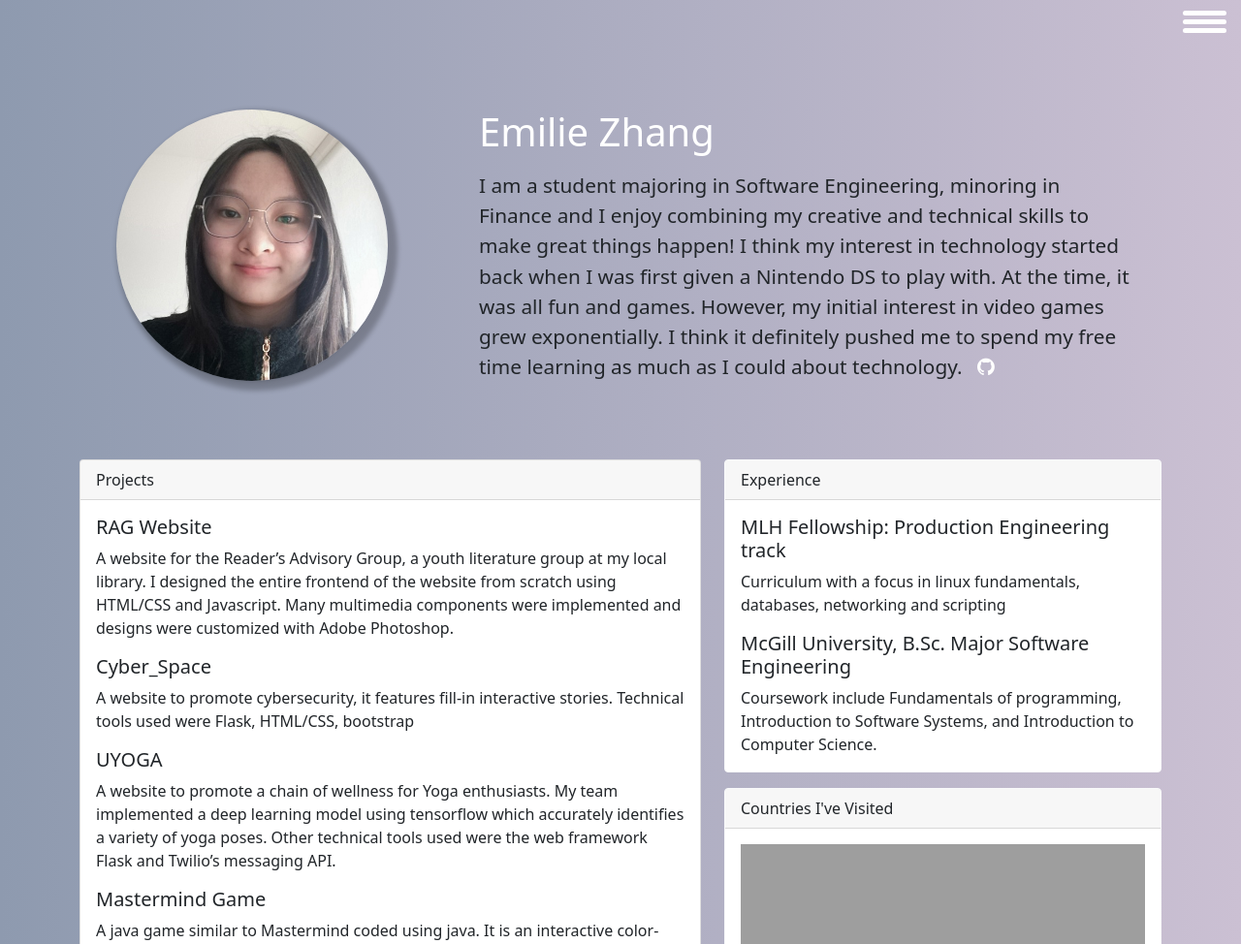
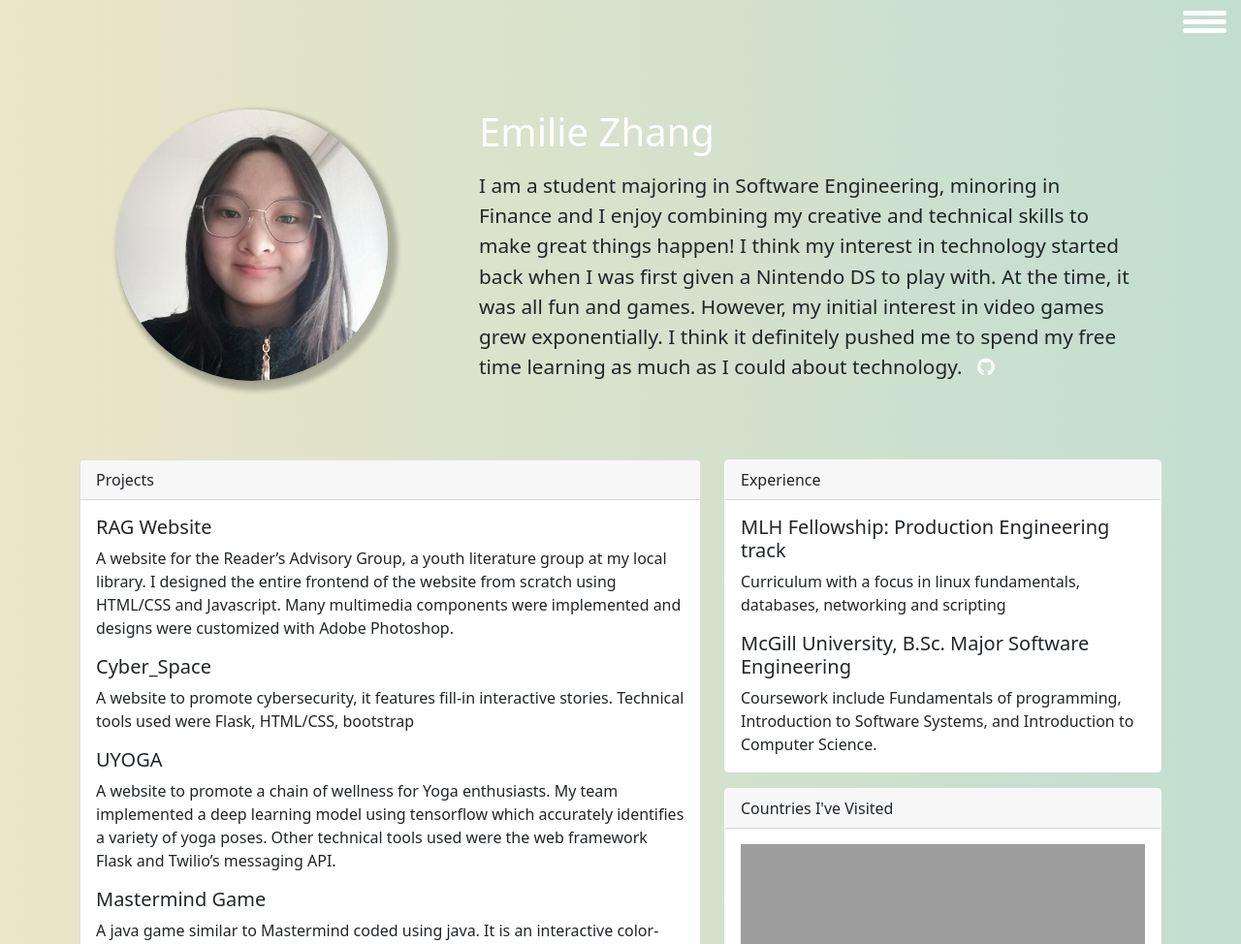
Before and after one commit to MLH-Fellowship/project-team-pythonic, a Flask app: page /profile/emilie in a window 1280 px wide. Shown: the top 974 px of the page at 97% size. Run offline with Flask 2, Linux system fonts and the light colour scheme; a map, chart or similar area stays blank; some libraries are stand-ins or nearby versions; grey boxes are pictures that could not be loaded.

Commit message:
Changed theme colour for emilie's profile

```diff
--- a/app/static/styles/profile.css
+++ b/app/static/styles/profile.css
@@ -25,7 +25,7 @@ body {
 }
 
 .emilie {
-    background-image: linear-gradient(to right, #8e9aaf, #cbc0d3);
+    background-image: linear-gradient(to right, #ECE5C7, #C2DED1);
 }
 
 #menu {
```
